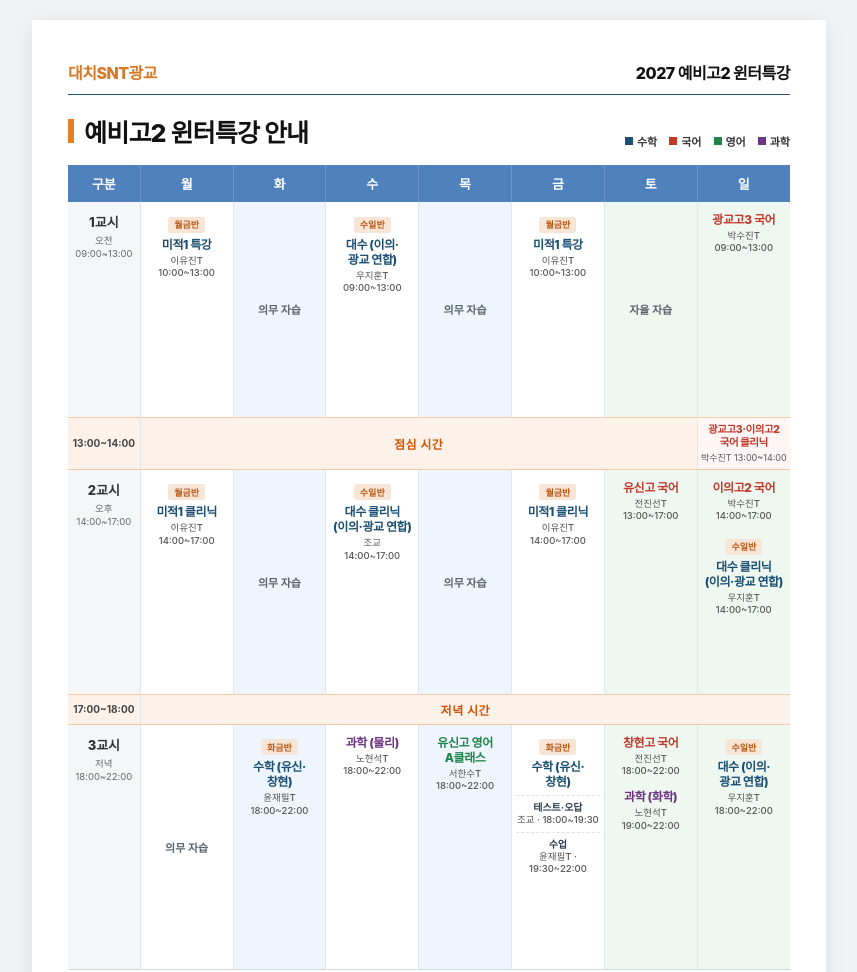
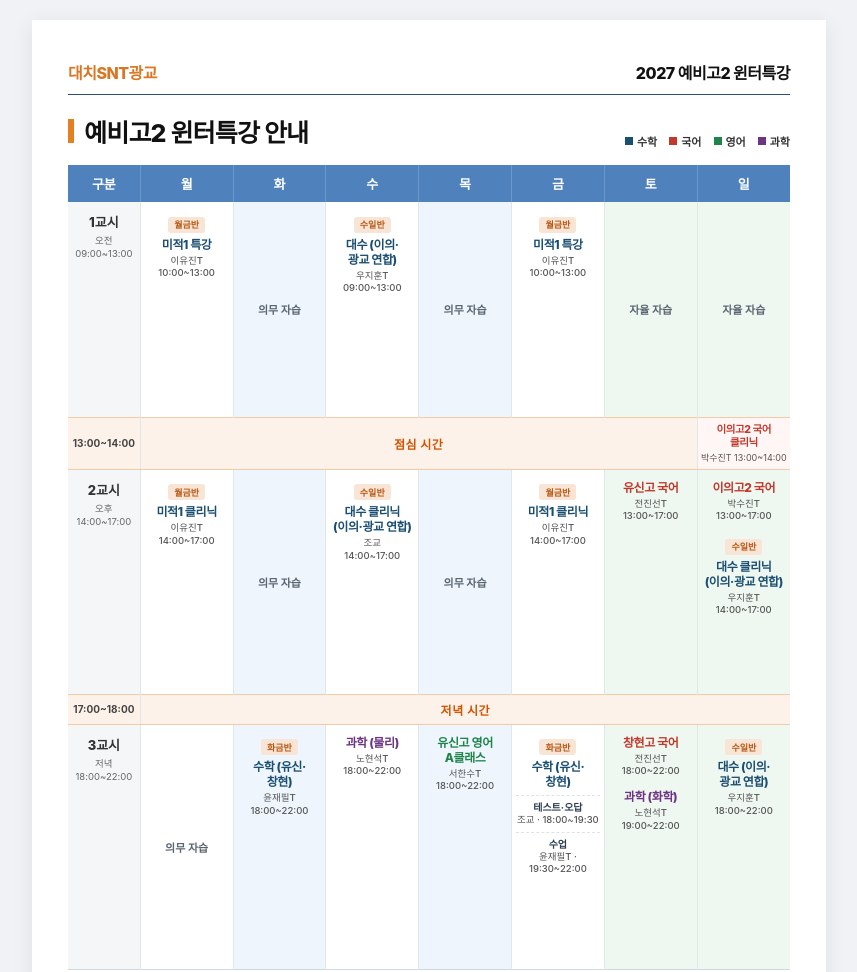
Before and after one commit to jenny-dr/my-workplace, a plain HTML site: page 27윈터_예비고2.html in a window 1280 px wide. Shown: the top 972 px of the page, without its empty margins (211-1068 px from the left). Drawn offline with Linux system fonts and the light colour scheme; a web font is replaced by a local one.

Commit message:
Add files via upload

```diff
--- a/27윈터_예비고2.html
+++ b/27윈터_예비고2.html
@@ -411,12 +411,9 @@
           <td class="bg-green-col study-cell">
             <div class="study-text">자율 자습</div>
           </td>
-          <!-- 일 -->
-          <td class="bg-green-col">
-            <div class="class-block">
-              <div class="subject-title c-kor">광교고3 국어</div>
-              <div class="teacher-time">박수진T<br>09:00~13:00</div>
-            </div>
+          <!-- 일 (수정: 광교고3 국어 삭제 -> 자율 자습) -->
+          <td class="bg-green-col study-cell">
+            <div class="study-text">자율 자습</div>
           </td>
         </tr>
 
@@ -425,7 +422,7 @@
           <td class="meal-time">13:00~14:00</td>
           <td colspan="6" class="meal-label">점심 시간</td>
           <td class="sunday-clinic-cell">
-            <div class="clinic-mini-title">광교고3·이의고2<br>국어 클리닉</div>
+            <div class="clinic-mini-title">이의고2 국어<br>클리닉</div>
             <div class="clinic-mini-sub">박수진T 13:00~14:00</div>
           </td>
         </tr>
@@ -475,11 +472,11 @@
               <div class="teacher-time">전진선T<br>13:00~17:00</div>
             </div>
           </td>
-          <!-- 일 -->
+          <!-- 일 (수정: 이의고2 국어 13:00~17:00으로 반영) -->
           <td class="bg-green-col">
             <div class="class-block">
               <div class="subject-title c-kor">이의고2 국어</div>
-              <div class="teacher-time">박수진T<br>14:00~17:00</div>
+              <div class="teacher-time">박수진T<br>13:00~17:00</div>
             </div>
             <div class="class-block">
               <span class="badge-day">수일반</span>
```
Also changed, not shown: 27윈터_예비고3.html (+14 -7 lines).
